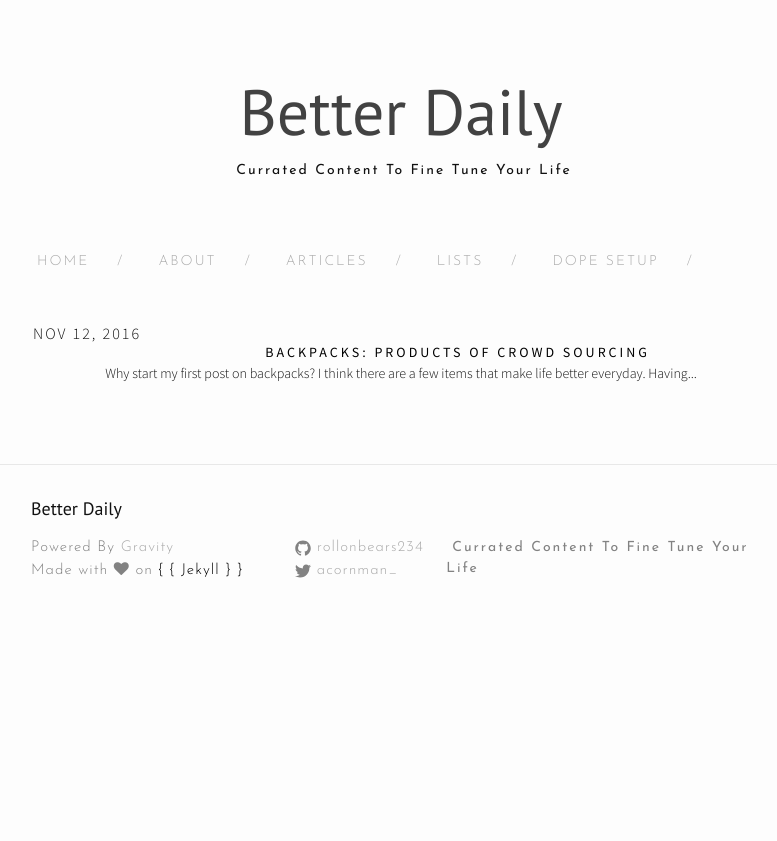
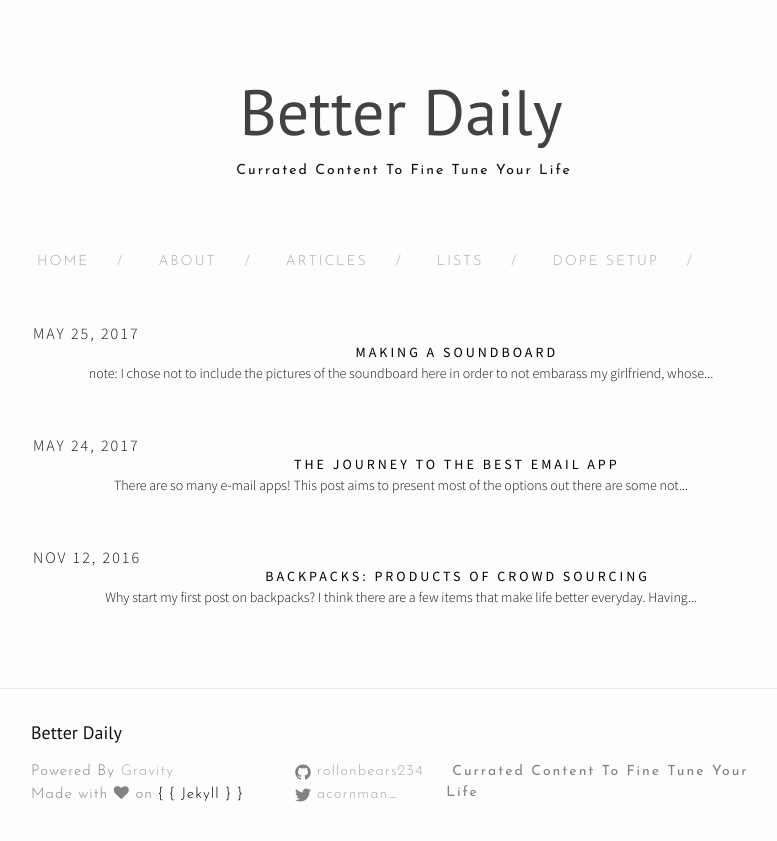
Before and after one commit to rollonbears234/rollonbears234.github.io, a Jekyll site: the page built from index.html, in a window 1280 px wide. Shown: the top 841 px of the page, without its empty margins (239-1016 px from the left). Built offline with Jekyll 4.4.1, drawn with Linux system fonts in a browser that asks for light colours; nearby versions of some CDN libraries; some of the changed lines change nothing that is shown.

Commit message:
added soundboard and email apps

````diff
--- a/_posts/2016-11-12-crowd-bags.md
+++ b/_posts/2016-11-12-crowd-bags.md
@@ -87,7 +87,7 @@ author: "Bryan Alcorn"
     <p>Another tech focused bag, <a href="https://www.indiegogo.com/projects/barracuda-konzu-the-worlds-most-advanced-backpack-business-travel#/" title="tech">Barracude</a>, $Price</p>
   </li>
   <li>
-    <p><b>One I just ordered, looks awesome, </b><a href="https://www.kickstarter.com/projects/peak-design/the-everyday-backpack-tote-and-sling?ref=producthunt" title="Everyday">Everyday Backpack</a>, $Price</p>
+    <p><b>This bag is amazing. I bought it while it was on indiegogo. </b><a href="https://www.kickstarter.com/projects/peak-design/the-everyday-backpack-tote-and-sling?ref=producthunt" title="Everyday">Everyday Backpack</a>, $Price</p>
   </li>
   <li>
     <p>Really cool travel bag <a href="https://www.indiegogo.com/projects/the-nomatic-travel-bag-backpack#/" title="travel">Nomatic</a>, $Price</p>
@@ -100,4 +100,6 @@ author: "Bryan Alcorn"
   </li>
 </ul>
 
-<p>Now add some pictures for the cooler bags</p>
+
+#### Winner:
+As much as I want to, I haven't bought all the bags in the above list, but the Every Day Backpack from Peak Design is amazing. I have the 30L and have really enjoyed it for Traveling. I used it for a month long trip through Guatamalma, El Salvador, and Honduras, as we as on a week trip to Taiwan. I have seen the 20L and I would prefer that size for actual everyday use, the 30L is too big to use regularily, especially since I am normally minimal and don't need a lot of gear.
--- /dev/null
+++ b/_posts/2017-05-25-email-apps.md
@@ -0,0 +1,61 @@
+---
+layout: post
+title:  "The Journey to the Best Email App"
+date:   2017-05-24 19:45:31 +0530
+categories: ["email", "productivity"]
+author: "Bryan Alcorn"
+---
+
+## There are so many e-mail apps!
+This post aims to present most of the options out there are some not as known options. I get really excited about new e-mail apps because I think e-mail is such a powerful tool still with a lot of room to grow. We are seing AI assistants being added to e-mail as well as more features and integrations added such as detecting flights, snoozing, and tracking. I will first present all the options I have found and then write a little bit about the best ones.
+
+
+#### The Apps:
+
+| App Name        | Notes on App | Platform Tested On  | Value-Added  | Miscellaneous |
+| ------------- |:-------------:| -----:| :-------------:| -----:|
+| Airmail | I beta test their new releases through hocekey app. I've enjoyed the app and its many features will make power users happy  | IOS/MAC | Tons of settings and integrations with services like Trello | Wouldn't pay for yet, just because there are lots of good free options out there. |
+| Alto      | Email by AOL. Of course they have snooze too. They also sort emails for you like shopping, finance, travel, social. Good UI| IOS |They have little applets, they show you flights they find, Tracking from any receipt they find. Really cool | Fun app to use, I just think it has a lot of competition with spark and Email |
+| Apple Mail      | It's Apple's app, enough said. | Apple only | No added value, this app is super standard and behind the curve on a lot of the features. | I only use this on IOS because to send an e-mail frmo a 3-rd party app, you need the mail app isntalled. |
+| Astro | Newer app By EasyDo, this app will surprise you, it is suprisingyl good. | IOS | Just a really clean email app with some extra features like snooze. Use this if you want something basic.  | Where is the MAC app! |
+| Gmail      | Great for Gmail accounts, still limited functionality, but this is a great gmail.com experience. I use that a lot for school so it works.       |   All | right-aligned | Needs support for other types of emails. Google inbox is also pretty cook |
+| Handle | Email with Todo and calendar built in      |    IOS | Combining everything I use to keep track of my day into one app.  | The idea is great, but the execution isn't there to interact with all my todo and email services. |
+| Inky Mail      | Great for Gmail accounts, still limited functionality, but this is a great gmail.com experience. I use that a lot for school so it works.  | IOS and MAC |Encryption! | Nice, but is a premium service |
+|  Inbox     | Google's next vision of e-mail  | All | Nice for tracking packages and still keeping Google's great search | Many people don't like the look, it can be fun to use, but I always end up going back to normal gmail.com |
+| Mailtime | Smart inbox, integrated contacts, Emails are in bubbles much like swing mail , use an @ sign to “call attention to things”. Force touch works.       | IOS | Giphy and dropbox support | Much nicer of an app, way better than Swingmail. Great contacts, easy to see information about sender and receiver. The messaging feature worked pleasantly well.  |
+| Morning Mail      | Would be good but needs more features other than its swiping, and an extra inbox costs $.99, no one wants to pay for that |IOS |Really cool unread section for swiping through emails with a breeze. Can easily go back to archives.  | Nice, but only practical for reading e-mail, not actually using e-mail. |
+| Outlook      | Microsofts replacement of Acompli, everyone's favorite e-mail client. | Web and IOS |They recently added in integrations, but only for microsoft accounts.  | Nice calendar integration (they shut down sunrise) and file integration. Good app for business use.  |
+| Polymail      | Very nice looking e-mail app, wowed the world on product hunt when first announced.  |  IOS and Mac | Really clean. This app looks beautiful. Has features packed into a nice package. | I only stopped using it because I found it to be buggy. |
+| Spark | Readdle makes some great apps, this is no expection.      |  IOS and Mac | They are planning on adding more services into their apps soon. They have a super clean app with a nice focused view.  | ... |
+| Swingmail | Trying to make email into a messaging app (even with a keypad)       |    IOS| Siri access (might be cool). Lots of emails allowed, many I haven’t heard of (International) Algorithm to find and filter important emails. Works with force touch!  | Mail in a smart inbox (like Spark) and chat view! Also contact merging. I didn't like this interaction much, but it might work better for some people.  |
+| Trove | I love their AI archive. In one swipe I can archive all the stuff I normally get rid of. Really unique feature.       |   IOS | Lacks good calendar support in the app, however the swipe to archive feature is really nice as well as the enriched information about contacts. | They said they are coming out with a desktop app too! I can't wait for that.  |
+| Unibox | $4.99 for pro for multiple email accounts. Syncs with gravatar.com to get pictures of people and avatars. has an inbox zero setting        |   IOS | It looks nice | ... |
+| unroll.me | Super good for controlling your inbox.       |IOS and Mac | I love the roll up feature | *They were caught selling data :(* |
+
+
+Others:
+* Nylas Mail
+* mymail
+* Newton Mail
+
+
+
+#### Top Choices
+
+###### Airmail
+
+Using this app makes e-mail easier. They have many options for sorting e-mails such as snooze and ToDo or as a Memo. Instead of just saving e-mails in one long list, it helps you organize them into things you have to do or just e-mails that are there for information. I also like the touchbar support and that you can edit e-mails with HTML or Markdown.
+
+<img src="https://rollonbears234.github.io/images/app_photos/airmail_mac.jpeg" width="300">
+
+
+###### Trove (previously called Notion)
+
+I love the quick swipe feature for this app. I use e-mail on my phone to quickly read through e-mails and organize them so that when I get back to my desktop, I have it organized and ready for me to attent to what is important. This app trains the ML model based on what I mark as archive-able and not. It remembers what I select and automatically marks e-mails as potential junk. When I am ready, it just swipes them all away. I know spam filters already use ML, but I don't want to not see these e-mails, I want to just be able to archive them in one batch if I recognize them all as junk. It makes me feel in control of my e-mail.
+
+<img src="https://rollonbears234.github.io/images/app_photos/trove_swipe.jpeg" width="300">
+
+
+#### Parting notes:
+
+I make no claims that these are the best e-mail apps, in fact they probably aren't. Trove isn't the best at searching or file integration and since I am using the Beta version of Airmail, it constantly asks me to upgrade. Spark and Outlook are probably better e-mail apps, but I have enjoyed using Airmail and Trove enough to keep them on my phone and mac for all of 2017 so far and that is saying something since I switch apps a lot. Give them a try, it might work for you and might not, depending on how you like using e-mail.
--- /dev/null
+++ b/_posts/2017-05-25-making-soundboard.md
@@ -0,0 +1,47 @@
+---
+layout: post
+title:  "Making a Soundboard"
+date:   2017-05-25 19:45:31 +0530
+categories: ["developer", "web"]
+author: "Bryan Alcorn"
+---
+
+note: I chose not to include the pictures of the soundboard here in order to not embarass my girlfriend, whose face is all over my soundboard.
+
+### What is a soundboard
+
+A soundboard is a collection of audio snipits that play when pressing an icon on a website. For my soundboard, I took all of the sounds I had recorded from videos with my girlfriend and I and I cut them to play embarassing sounds she has made. I made it so that each sounds plays when an image of her is cliced on.
+
+### Steps:
+
+1. Download Soundflower: [Soundflower](https://github.com/mattingalls/Soundflower), you will need the soundflower bed and the tool to be installed. The bed lets you interact with soundflower and the normal tool just adds it to your sound system preferences and installs the features.
+
+    * Follow this guide to configure correctly: [Macworld Guide to soundflower](http://www.macworld.com/article/1159440/software-graphics/soundflower-capture.html)
+    * You will be using quicktime and itunes or quicktime again to capture audio and play it to snip whatever audio you want to add to your soundboard.
+
+2. Create your html and css website however you life. I made mine pretty simple with just a normal header. I used the following HTML snipit to add a picture and make a specific audio file play whenever it is clicked on.
+
+    ```html
+    <!DOCTYPE html>
+    <html>
+
+        <head>
+            <title>This Soundboard!! </title>
+            <link rel="stylesheet" type="text/css" href="mystyle.css">
+        </head>
+        <body>
+
+            <h1>this Amazing Sounds</h1>
+
+            <!-- First sound -->
+            <audio id="sound1" src='./audio_clips/lonely_song.m4a' preload="auto"></audio>
+            <a onclick="document.getElementById('sound1').play();">
+                <img src="./Val_Headshots/grad_face.png">
+            </a>
+        </body>
+    </html>
+    ```
+
+3. Keep repeating the picture and audio setup for as many audio clips you can find and want to add. The more audio, the more fun it is to click through and surprise yourself with random sounds.
+
+**Enjoy and make this with caution, it can be a fun way to embarass a loved one.**
````
